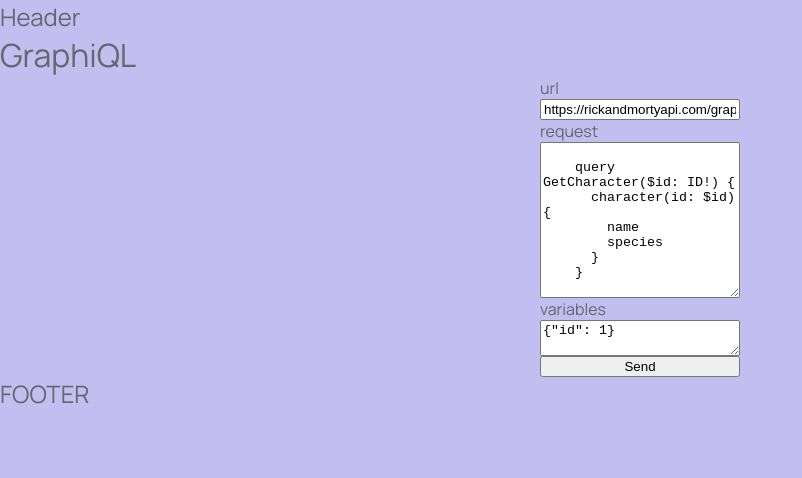
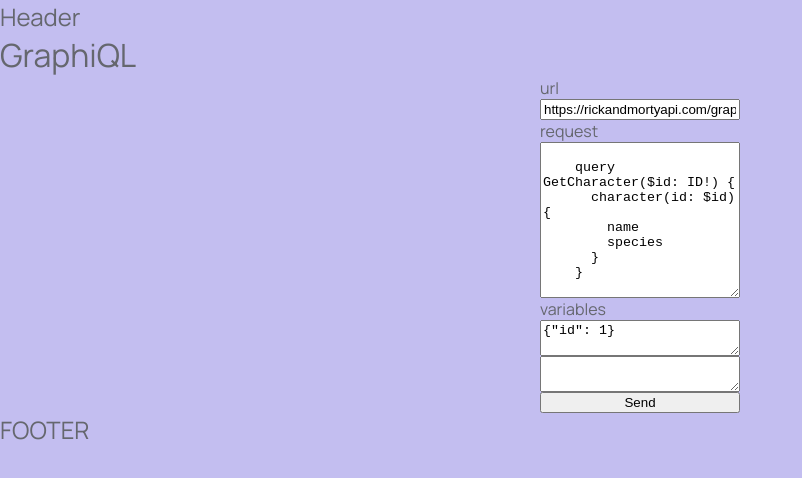
Before and after one commit to lustrochka/Graphiql-app, a Next.js app: page /graphiql in a window 1280 px wide. Shown: the top 478 px of the page, without its empty margins (0-802 px from the left). Built offline with nearby package versions, Linux system fonts and the light colour scheme.

Commit message:
feat: add headers input

```diff
--- a/src/components/GraphiQLClient/GraphiQLClient.tsx
+++ b/src/components/GraphiQLClient/GraphiQLClient.tsx
@@ -13,9 +13,11 @@ const GraphQLClient: React.FC = () => {
     }
     `;
   const DEFAULT_VARIABLES = `{"id": 1}`;
+
   const [url, setUrl] = useState(DEFAULT_URL);
-  const [body, setBody] = useState(DEFAULT_BODY);
+  const [query, setQuery] = useState(DEFAULT_BODY);
   const [variables, setVariables] = useState(DEFAULT_VARIABLES);
+  const [headers, setHeaders] = useState("");
 
   return (
     <div className={styles.graphql}>
@@ -29,10 +31,10 @@ const GraphQLClient: React.FC = () => {
       <label htmlFor="body">request</label>
       <textarea
         id="body"
-        value={body}
+        value={query}
         rows={10}
         cols={33}
-        onChange={(e) => setBody(e.target.value)}
+        onChange={(e) => setQuery(e.target.value)}
       ></textarea>
       <label htmlFor="variables">variables</label>
       <textarea
@@ -40,13 +42,21 @@ const GraphQLClient: React.FC = () => {
         value={variables}
         onChange={(e) => setVariables(e.target.value)}
       ></textarea>
-      <button onClick={() => fetchData(url, body, variables)}>Send</button>
+      <textarea
+        id="headers"
+        value={headers}
+        onChange={(e) => setHeaders(e.target.value)}
+      ></textarea>
+      <button onClick={() => fetchData({ url, query, variables, headers })}>
+        Send
+      </button>
     </div>
   );
 };
 
-const fetchData = async (url, query, variables) => {
+const fetchData = async ({ url, query, variables, headers }) => {
   const parsedVars = JSON.parse(variables || "{}");
+  const parsedHeaders = JSON.parse(headers || "{}");
   const response = await axios.post(
     url,
     {
@@ -56,6 +66,7 @@ const fetchData = async (url, query, variables) => {
     {
       headers: {
         "Content-Type": "application/json",
+        ...parsedHeaders,
       },
     },
   );
```
